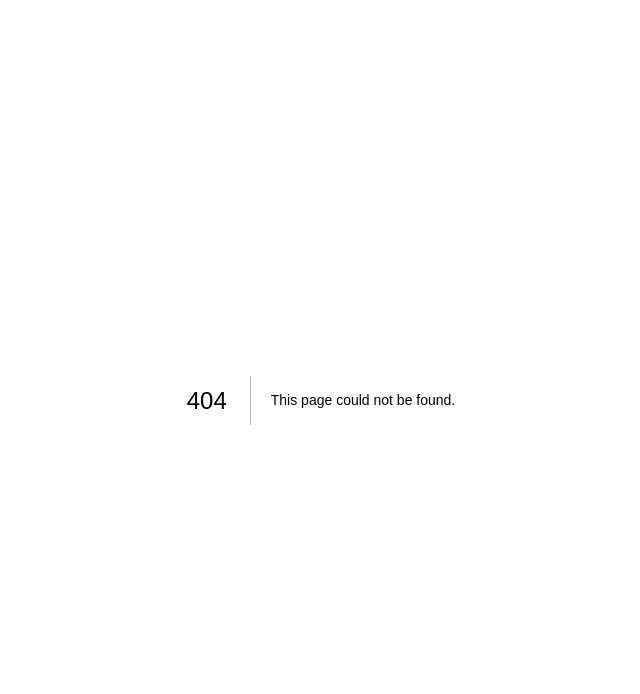
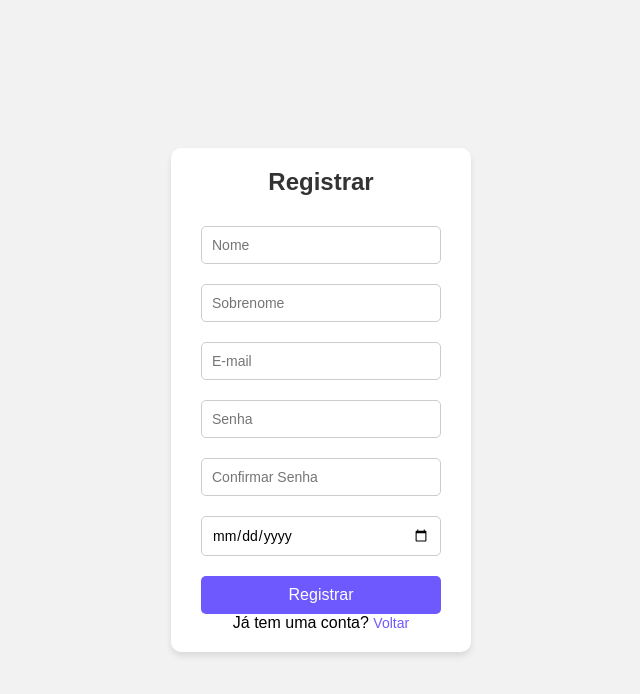
Before and after one commit to unb-mds/2024-2-SuaFinanca, a Next.js app in the folder frontend/: page /register in a window 1280 px wide. Before the commit this address had no page. Shown: the top 694 px of the page, without its empty margins (319-959 px from the left). Built offline with nearby package versions, Linux system fonts and the light colour scheme.

Commit message:
feat(frontend): add the register
refs 25

```diff
--- a/frontend/app/login/page.tsx
+++ b/frontend/app/login/page.tsx
@@ -52,7 +52,7 @@ const Login = () => {
         <button>Entrar</button>
         <div className="signup-link">
           <p>
-            Não tem uma conta? <a href="/Register">Registrar</a>
+            Não tem uma conta? <a href="/register">Registrar</a>
           </p>
         </div>
       </form>
--- /dev/null
+++ b/frontend/app/register/page.tsx
@@ -0,0 +1,113 @@
+"use client";
+
+import { useState } from "react";
+import "./register.css";
+
+const Register = () => {
+  const [formData, setFormData] = useState({
+    nome: "",
+    sobrenome: "",
+    email: "",
+    password: "",
+    confirmPassword: "",
+    datadenascimento: "",
+  });
+
+  const [error, setError] = useState("");
+
+  const handleChange = (e: React.ChangeEvent<HTMLInputElement>) => {
+    const { name, value } = e.target;
+    setFormData({ ...formData, [name]: value });
+  };
+
+  const handleSubmit = (event: React.FormEvent) => {
+    event.preventDefault();
+
+    if (formData.password !== formData.confirmPassword) {
+      setError("As senhas não correspondem!");
+      return;
+    }
+
+    console.log({
+      nome: formData.nome,
+      sobrenome: formData.sobrenome,
+      email: formData.email,
+      password: formData.password,
+      datadenascimento: formData.datadenascimento,
+    });
+
+    setError(""); // Limpa o erro caso tenha
+    alert("Usuário registrado com sucesso!");
+  };
+
+  return (
+    <div className="container">
+      <form onSubmit={handleSubmit}>
+        <h1>Registrar</h1>
+        {error && <p className="error-message">{error}</p>} {/* Mensagem de erro */}
+        <div>
+          <input
+            type="text"
+            placeholder="Nome"
+            name="nome"
+            value={formData.nome}
+            onChange={handleChange}
+          />
+        </div>
+        <div>
+          <input
+            type="text"
+            placeholder="Sobrenome"
+            name="sobrenome"
+            value={formData.sobrenome}
+            onChange={handleChange}
+          />
+        </div>
+        <div>
+          <input
+            type="email"
+            placeholder="E-mail"
+            name="email"
+            value={formData.email}
+            onChange={handleChange}
+          />
+        </div>
+        <div>
+          <input
+            type="password"
+            placeholder="Senha"
+            name="password"
+            value={formData.password}
+            onChange={handleChange}
+          />
+        </div>
+        <div>
+          <input
+            type="password"
+            placeholder="Confirmar Senha"
+            name="confirmPassword"
+            value={formData.confirmPassword}
+            onChange={handleChange}
+          />
+        </div>
+        <div>
+          <input
+            type="date"
+            placeholder="Data de nascimento"
+            name="datadenascimento"
+            value={formData.datadenascimento}
+            onChange={handleChange}
+          />
+        </div>
+        <button>Registrar</button>
+        <div className="login-link">
+          <p>
+            Já tem uma conta? <a href="/login">Voltar</a>
+          </p>
+        </div>
+      </form>
+    </div>
+  );
+};
+
+export default Register;
--- /dev/null
+++ b/frontend/app/register/register.css
@@ -0,0 +1,60 @@
+body {
+    font-family: Arial, sans-serif;
+    background-color: #f2f2f2;
+    display: flex;
+    justify-content: center;
+    align-items: center;
+    height: 100vh;
+    margin: 0;
+}
+
+.container {
+    background-color: #fff;
+    border-radius: 10px;
+    box-shadow: 0 4px 6px rgba(0, 0, 0, 0.1);
+    padding: 20px 30px;
+    width: 300px;
+    text-align: center;
+}
+
+h1 {
+    font-size: 24px;
+    margin-bottom: 20px;
+    color: #333;
+}
+
+input {
+    width: 100%;
+    padding: 10px;
+    margin: 10px 0;
+    border: 1px solid #ccc;
+    border-radius: 5px;
+    font-size: 14px;
+    box-sizing: border-box;
+}
+
+button {
+    background-color: #6e59ff;
+    color: #fff;
+    border: none;
+    padding: 10px;
+    width: 100%;
+    border-radius: 5px;
+    font-size: 16px;
+    cursor: pointer;
+    margin-top: 10px;
+}
+
+button:hover {
+    background-color: #5848d3;
+}
+
+a {
+    color: #6e59ff;
+    text-decoration: none;
+    font-size: 14px;
+}
+
+a:hover {
+    text-decoration: underline;
+}
```
